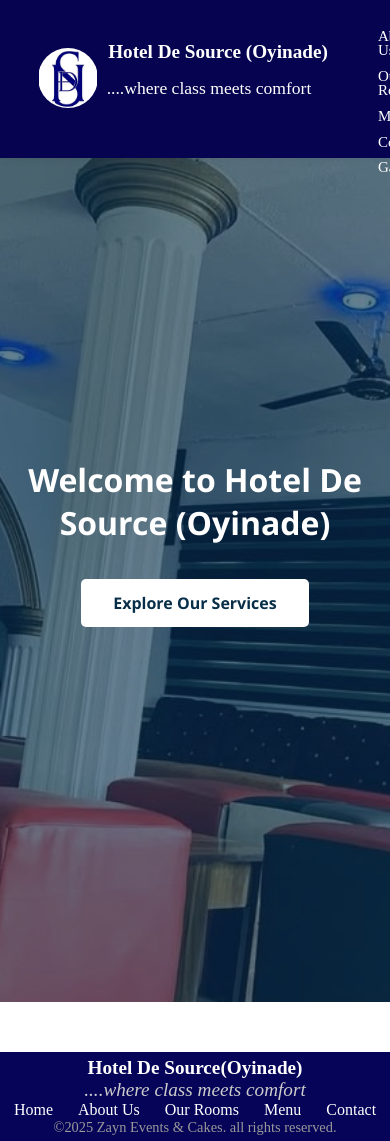
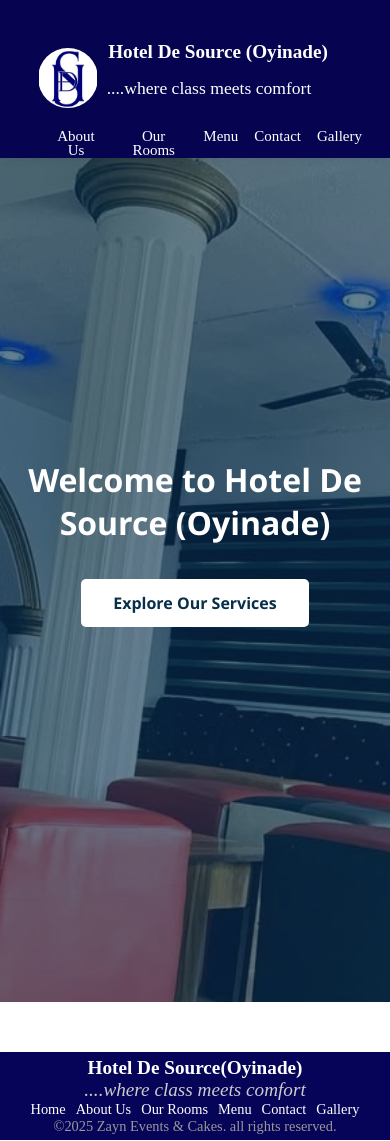
Before and after one commit to Gamdat/Hotel-De-Source-Menu-List, a React (Vite) app: page / in a window 390 px wide. Shown: the top 1141 px of the page. Built offline with nearby package versions, Linux system fonts and the light colour scheme.

Commit message:
fix routing

```diff
--- a/src/Components/Footer.css
+++ b/src/Components/Footer.css
@@ -39,3 +39,12 @@
     font-size: 0.9rem;
     color: #999999;
 }
+
+@media(max-width: 414px)
+{
+.footer-links{
+    gap: 10px;
+    font-size: 0.9rem;
+    font-weight: 400;
+}
+}
--- a/src/Components/Footer.jsx
+++ b/src/Components/Footer.jsx
@@ -12,6 +12,7 @@
                        <a href="/rooms">Our Rooms</a>
                       <a href="/menu">Menu</a>
                        <a href="/contact">Contact</a>
+                       <a href='/gallery'>Gallery</a>
                 </div>
                 <p className="footer-copy">&copy;{new Date().getFullYear()} Zayn Events & Cakes. all rights reserved.</p>
             </div>
--- a/src/Components/Header.css
+++ b/src/Components/Header.css
@@ -111,3 +111,35 @@
     gap: 0.7rem;
    }
 }
+
+
+@media(max-width: 414px)
+{
+   .logo-img{
+    width: 60px;
+    height: 60px;
+   }
+
+   .logo-text{
+    font-size: 1.2rem;
+   }
+
+   .taglinne{
+    margin-top: 13px;
+    margin-right: 8px;
+    font-size: 1.1rem;
+    font-weight: 300;
+   }
+
+   .nav-logo{
+    margin-left: 550px;
+   }
+
+   .nav-links{
+    margin-left: 20px;
+    margin-top: -20px;
+    font-size: 0.9rem;
+    flex-direction: row;
+    gap: 1rem;
+   }
+}
```
Also changed, not shown: vercel.json (added).
